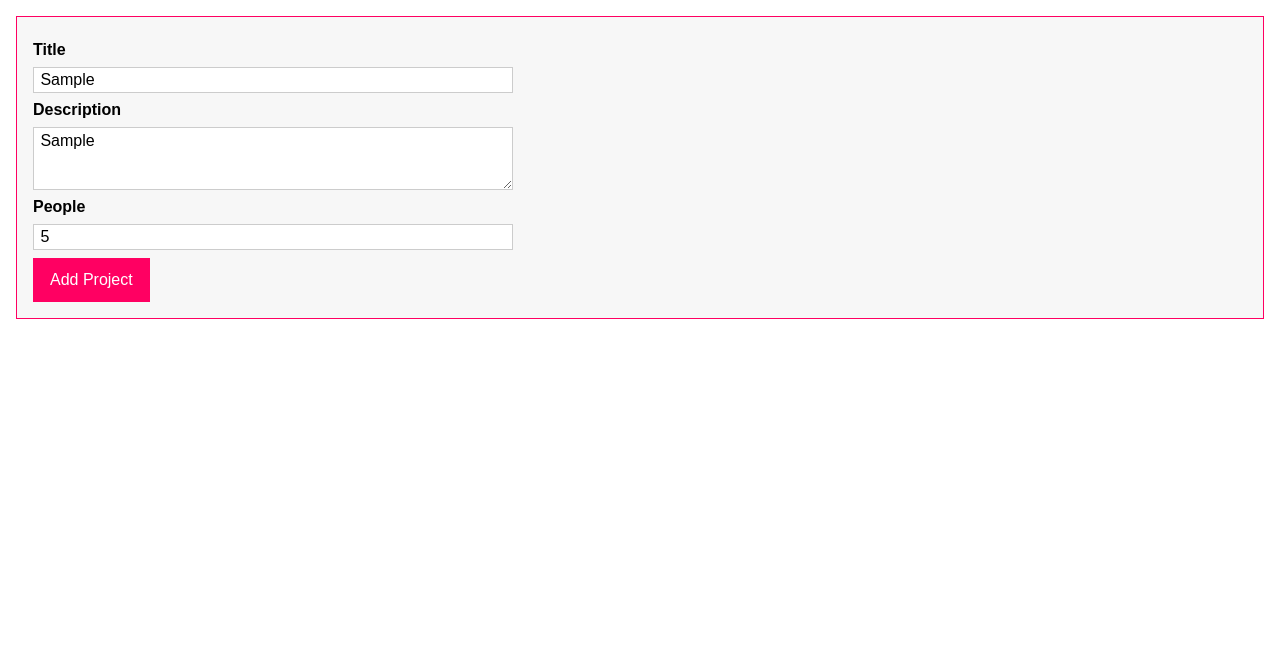
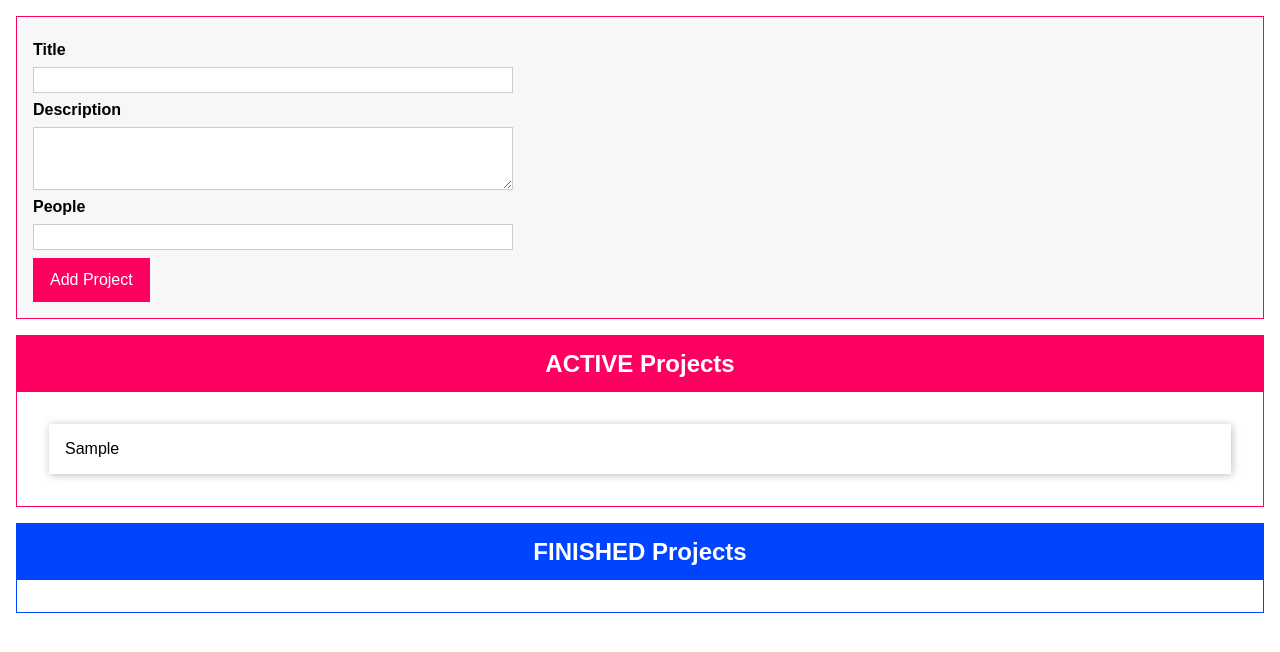
Before and after one commit to bowmancg/typescript-intro, a website with bundled scripts: page index.html in a window 1280 px wide. Both pictures are taken after typing "Sample", "Sample", "5" into the empty fields and a click on the button "Add Project". Built offline with nearby package versions, Linux system fonts and the light colour scheme.

Commit message:
added some state

```diff
--- a/index.html
+++ b/index.html
@@ -21,7 +21,7 @@
         </div>
         <div class="form-control">
           <label for="people">People</label>
-          <input type="number" id="people" step="1" min="0" max="10" />
+          <input type="number" id="people" step="1" min="1" max="10" />
         </div>
         <button type="submit">Add Project</button>
       </form>
--- a/src/app.ts
+++ b/src/app.ts
@@ -1,3 +1,55 @@
+enum ProjectStatus {
+  Active,
+  Finished,
+}
+
+class Project {
+  constructor(
+    public id: string,
+    public title: string,
+    public description: string,
+    public people: number,
+    public status: ProjectStatus
+  ) {}
+}
+
+type Listener = (items: Project[]) => void;
+
+class ProjectState {
+  private listeners: Listener[] = [];
+  private projects: Project[] = [];
+  private static instance: ProjectState;
+  private constructor() {}
+
+  static getInstance() {
+    if (this.instance) {
+      return this.instance;
+    }
+    this.instance = new ProjectState();
+    return this.instance;
+  }
+
+  addListener(listenerFn: Listener) {
+    this.listeners.push(listenerFn);
+  }
+
+  addProject(title: string, description: string, peopleNum: number) {
+    const newProject = new Project(
+      Math.random().toString(),
+      title,
+      description,
+      peopleNum,
+      ProjectStatus.Active
+    );
+    this.projects.push(newProject);
+    for (const listenerFn of this.listeners) {
+      listenerFn(this.projects.slice());
+    }
+  }
+}
+
+const projectState = ProjectState.getInstance();
+
 interface Validatable {
   value: string | number;
   required?: boolean;
@@ -53,6 +105,63 @@ function autobind(_: any, _2: string, descriptor: PropertyDescriptor) {
   return adjDescriptor;
 }
 
+class ProjectList {
+  templateElement: HTMLTemplateElement;
+  hostElement: HTMLDivElement;
+  element: HTMLElement;
+  assignedProjects: Project[];
+
+  constructor(private type: "active" | "finished") {
+    this.templateElement = document.getElementById(
+      "project-list"
+    )! as HTMLTemplateElement;
+    this.hostElement = document.getElementById("app")! as HTMLDivElement;
+    this.assignedProjects = [];
+
+    const importedNode = document.importNode(
+      this.templateElement.content,
+      true
+    );
+    this.element = importedNode.firstElementChild as HTMLElement;
+    this.element.id = `${this.type}-projects`;
+    projectState.addListener((projects: Project[]) => {
+      const relevantProjects = projects.filter((prj) => {
+        if (this.type === 'active') {
+          return prj.status === ProjectStatus.Active;
+        }
+        return prj.status === ProjectStatus.Finished;
+      });
+      this.assignedProjects = relevantProjects;
+      this.renderProjects();
+    });
+    this.attach();
+    this.renderContent();
+  }
+
+  private renderProjects() {
+    const listEl = document.getElementById(
+      `${this.type}-projects-list`
+    )! as HTMLUListElement;
+    listEl.innerHTML = ''
+    for (const prjItem of this.assignedProjects) {
+      const listItem = document.createElement("li");
+      listItem.textContent = prjItem.title;
+      listEl?.appendChild(listItem);
+    }
+  }
+
+  private renderContent() {
+    const listId = `${this.type}-projects-list`;
+    this.element.querySelector("ul")!.id = listId;
+    this.element.querySelector("h2")!.textContent =
+      this.type.toUpperCase() + " Projects";
+  }
+
+  private attach() {
+    this.hostElement.insertAdjacentElement("beforeend", this.element);
+  }
+}
+
 class ProjectInput {
   templateElement: HTMLTemplateElement;
   hostElement: HTMLDivElement;
@@ -106,13 +215,13 @@ class ProjectInput {
       value: +enteredPeople,
       required: true,
       min: 1,
-      max: 5,
+      max: 10,
     };
 
     if (
-      validating(titleValidatable) &&
-      validating(descriptionValidatable) &&
-      validating(peopleValidatable)
+      !validating(titleValidatable) ||
+      !validating(descriptionValidatable) ||
+      !validating(peopleValidatable)
     ) {
       alert("Invalid Input");
       return;
@@ -133,7 +242,7 @@ class ProjectInput {
     const userInput = this.gatherUserInput();
     if (Array.isArray(userInput)) {
       const [title, desc, people] = userInput;
-      console.log(title, desc, people);
+      projectState.addProject(title, desc, people);
       this.clearInput();
     }
   }
@@ -148,3 +257,5 @@ class ProjectInput {
 }
 
 const prjInput = new ProjectInput();
+const activePrjList = new ProjectList("active");
+const finishedPrjList = new ProjectList("finished");
```
Also changed, not shown: dist/app.js, 1 other file.
